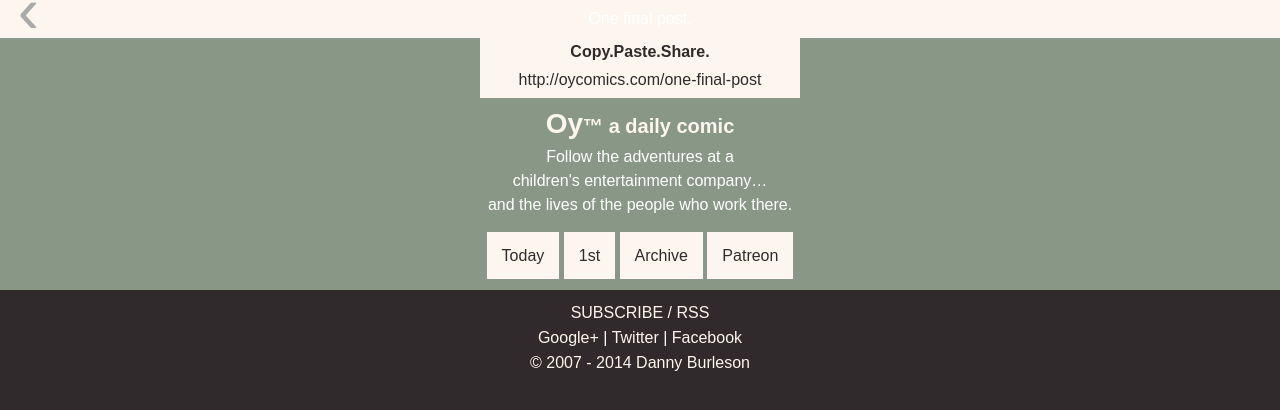
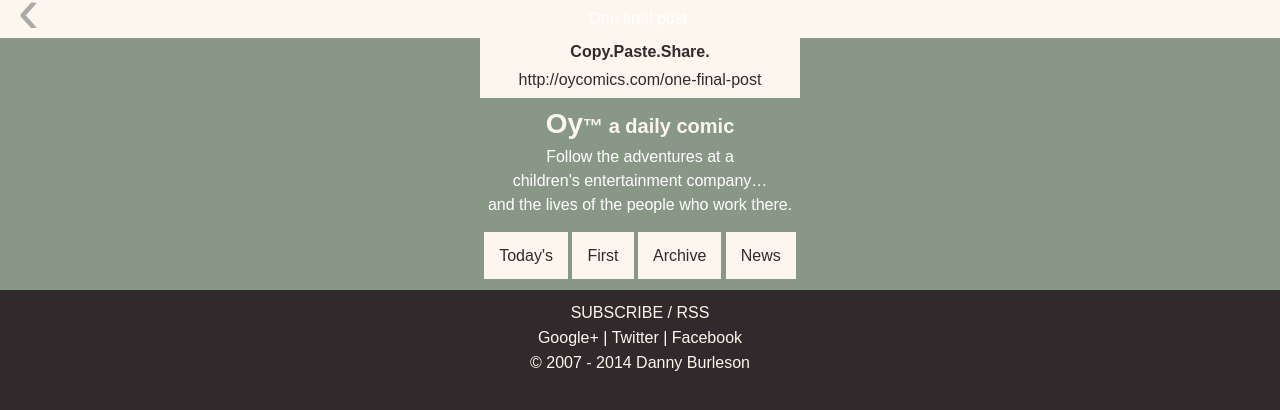
Before and after one commit to oycomics/oycomics.github.io, a Jekyll site: the page built from index.html, in a window 1280 px wide. Shown: the top 410 px of the page. Built offline with Jekyll 4.4.1, drawn with Linux system fonts in a browser that asks for light colours; Markdown is read by kramdown in place of the engine named in the settings; the list of posts is cut into pages by our own code.

Commit message:
Update nav.html

```diff
--- a/_includes/nav.html
+++ b/_includes/nav.html
@@ -1,8 +1,8 @@
 <div class="nav">
 	{% for post in site.posts limit:1 %}
-	<a class="nav_item todays_comic" href="{{ post.url }}">Today</a>
+	<a class="nav_item todays_comic" href="{{ post.url }}">Today's</a>
 	{% endfor %}
-	<a class="nav_item first_comic_link" href="/">1st</a>
+	<a class="nav_item first_comic_link" href="/">First</a>
 	<a class="nav_item archive_link" href="/archive">Archive</a>
-	<a class="nav_item patreon_link" href="http://www.patreon.com/oycomics">Patreon</a>
+	<a class="nav_item news" href="http://oycomicsetc.com" target="_blank">News</a>
 </div>
```
